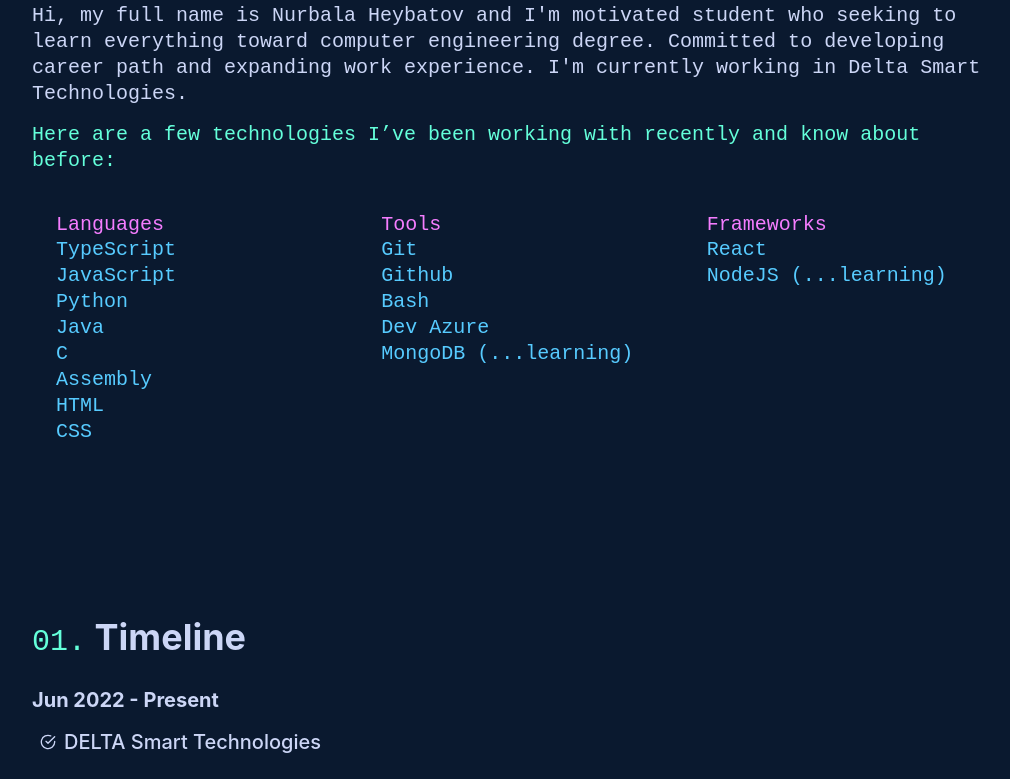
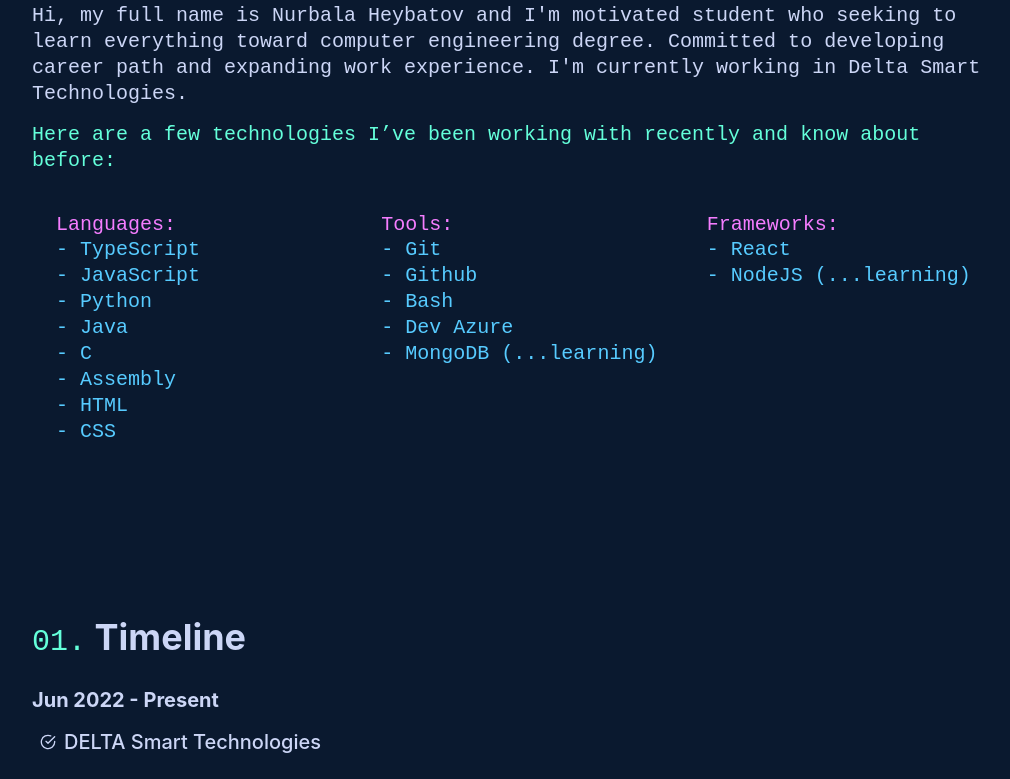
Before and after one commit to hybtli/Portfolio-Website, a React (Create React App) app: page / in a window 1280 px wide. Shown: the part 900-1679 px from the top of the page, without its empty margins (120-1130 px from the left). Built offline with nearby package versions, Linux system fonts and the light colour scheme.

Commit message:
feat: adding loading component

```diff
--- a/src/App.css
+++ b/src/App.css
@@ -124,3 +124,18 @@ body{
         display: none;
     }
 }
+
+.loader {
+    position: fixed;
+    top: 0;
+    left: 0;
+    width: 100%;
+    height: 100%;
+    display: flex;
+    justify-content: center;
+    align-items: center;
+    background-color: var(--navy-shadow);
+    font-family: var(--font-sans);
+    color: var(--blue);
+    font-size: 1.5em;
+}
--- a/src/App.tsx
+++ b/src/App.tsx
@@ -1,4 +1,4 @@
-import React from "react";
+import React, { useEffect, useState } from "react";
 import TimeLine from "./components/TimeLine";
 import About from "./components/About";
 import Contact from "./components/Contact";
@@ -6,8 +6,22 @@ import Navbar from "./components/Navbar";
 import Intro from "./components/Intro";
 import "./App.css";
 import SocialMedias from "./components/SocialMedias";
+import Loader from "./components/Loader";
 
 function App() {
+  const [loading, setLoading] = useState(true);
+
+  useEffect(() => {
+    // Simulate loading delay
+    setTimeout(() => {
+      setLoading(false);
+    }, 2500);
+  }, []);
+
+  if (loading) {
+    return <Loader />;
+  }
+
   return (
     <div className="flex flex-col min-h-screen space-y-12">
       <Navbar />
--- a/src/components/About.tsx
+++ b/src/components/About.tsx
@@ -61,28 +61,28 @@ const About = () => {
           }}
         >
           <div className="w-full md:w-1/3 p-4">
-            <h2 style={{ color: "#f57dff" }}>Languages</h2>
+            <h2 style={{ color: "#f57dff" }}>Languages:</h2>
             <ul>
               {languages.map((language) => (
-                <li style={{ color: "#57cbff" }}>{language.name}</li>
+                <li style={{ color: "#57cbff" }}>- {language.name}</li>
               ))}
             </ul>
           </div>
 
           <div className="w-full md:w-1/3 p-4">
-            <h2 style={{ color: "#f57dff" }}>Tools</h2>
+            <h2 style={{ color: "#f57dff" }}>Tools:</h2>
             <ul>
               {tools.map((tool) => (
-                <li style={{ color: "#57cbff" }}>{tool.name}</li>
+                <li style={{ color: "#57cbff" }}>- {tool.name}</li>
               ))}
             </ul>
           </div>
 
           <div className="w-full md:w-1/3 p-4">
-            <h2 style={{ color: "#f57dff" }}>Frameworks</h2>
+            <h2 style={{ color: "#f57dff" }}>Frameworks:</h2>
             <ul>
               {frameworks.map((framework) => (
-                <li style={{ color: "#57cbff" }}>{framework.name}</li>
+                <li style={{ color: "#57cbff" }}>- {framework.name}</li>
               ))}
             </ul>
           </div>
--- /dev/null
+++ b/src/components/Loader.tsx
@@ -0,0 +1,12 @@
+import React from "react";
+import Typed from "react-typed";
+
+const Loader = () => {
+  return (
+    <div className="loader">
+      <Typed strings={["Welcome . . ."]} typeSpeed={65} />
+    </div>
+  );
+};
+
+export default Loader;
```
